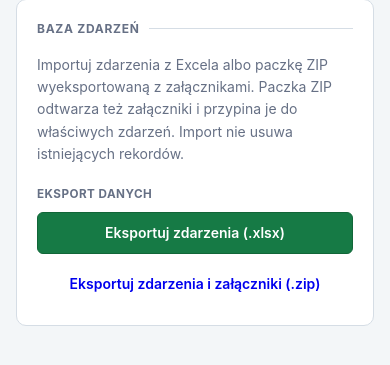
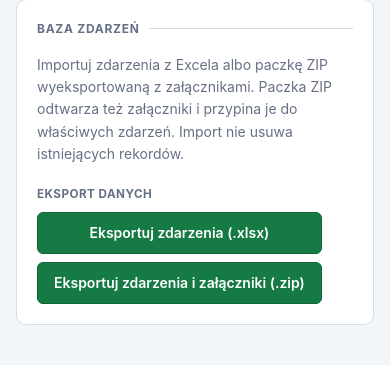
Before and after one commit to truecapehorn/Tygodniowy-raport-zdarzen, a Python web app: template templates/import_export.html in a window 390 px wide; the page is wider, and only the part inside the window is pictured. Shown: the part 119-484 px from the top of that part. Run offline with Jinja, Linux system fonts and the light colour scheme; the template is opened without the code that fills it, so the values that code supplies are empty.

Commit message:
zmiany wizualne

```diff
--- a/templates/import_export.html
+++ b/templates/import_export.html
@@ -40,6 +40,11 @@
         gap: 0.75rem;
         width: 100%;
     }
+    .transfer-export-buttons {
+        display: flex;
+        flex-wrap: wrap;
+        gap: 0.5rem;
+    }
     .transfer-action-label {
         color: var(--muted);
         font-size: 0.73rem;
@@ -62,6 +67,8 @@
         .transfer-control-row { align-items: stretch; flex-direction: column; }
         .transfer-control-row .btn,
         .transfer-action > .btn { width: 100%; }
+        .transfer-export-buttons { flex-direction: column; }
+        .transfer-export-buttons .btn { width: 100%; }
     }
 </style>
 
@@ -88,8 +95,10 @@
             {% if user_role != 'guest' %}
             <div class="transfer-action">
                 <span class="transfer-action-label">Eksport danych</span>
-                <a href="{{ url_for('export_data') }}" class="btn btn-success">Eksportuj zdarzenia (.xlsx)</a>
-                <a href="{{ url_for('export_records_bundle') }}" class="btn btn-outline-secondary">Eksportuj zdarzenia i załączniki (.zip)</a>
+                <div class="transfer-export-buttons">
+                    <a href="{{ url_for('export_data') }}" class="btn btn-success">Eksportuj zdarzenia (.xlsx)</a>
+                    <a href="{{ url_for('export_records_bundle') }}" class="btn btn-success">Eksportuj zdarzenia i załączniki (.zip)</a>
+                </div>
             </div>
             {% endif %}
         </div>
```
